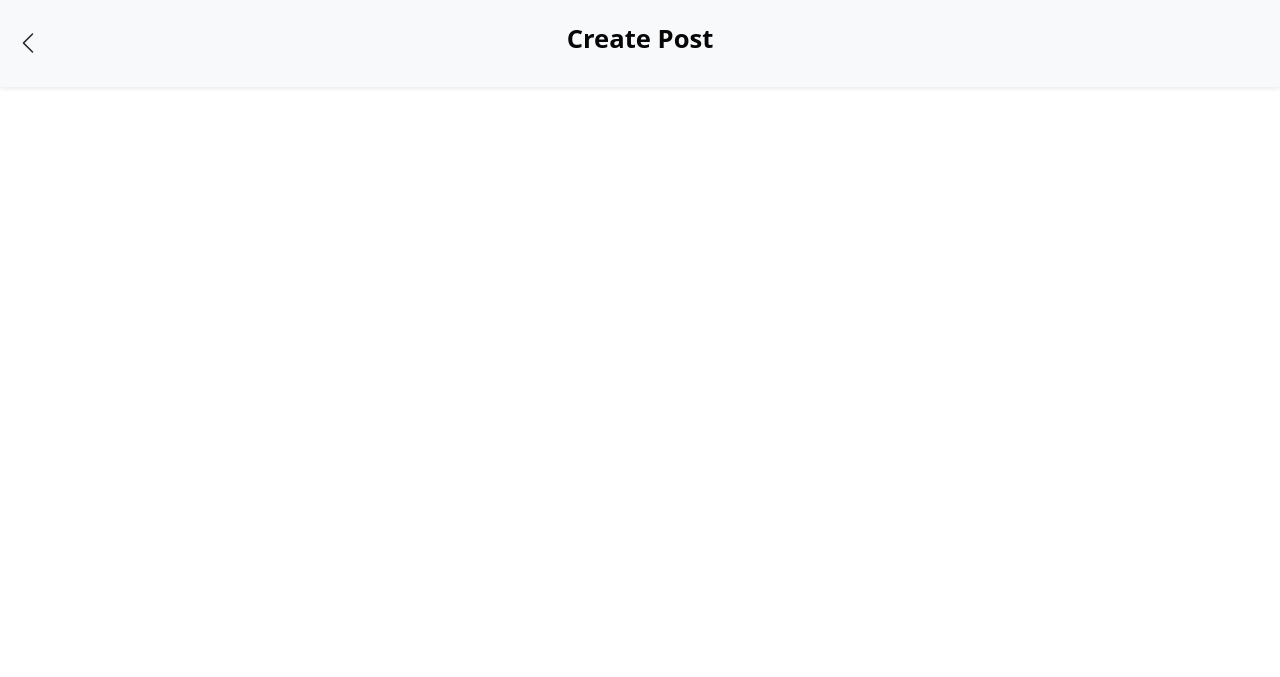
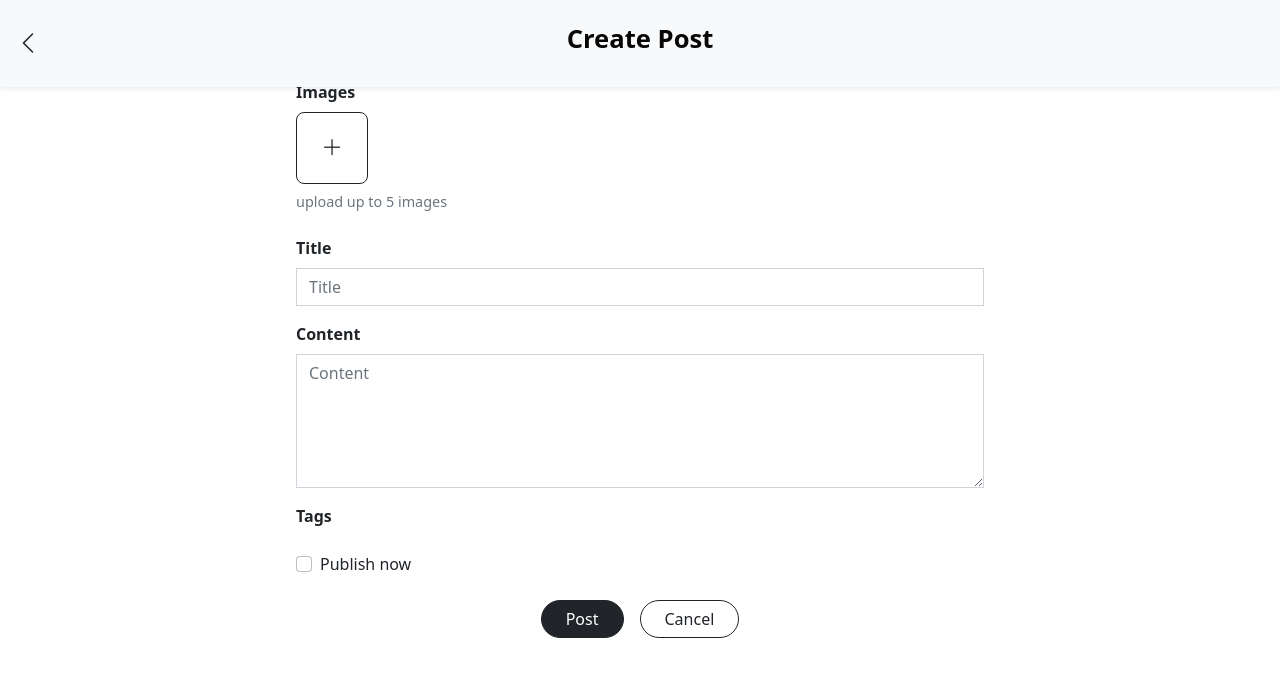
Before and after one commit to JJYNG1023/Project_3_Mira_Blog, a Django app: page /create_post/ in a window 1280 px wide. Before the commit the part shown is almost empty. Shown: the top 677 px of the page. Run offline with Django 4.2, Linux system fonts and the light colour scheme; the visitor is signed in with stand-in values (Sample User, id 1); data that the repository does not hold is empty.

Commit message:
add layout to create post

```diff
--- a/blog/static/blog/css/style.css
+++ b/blog/static/blog/css/style.css
@@ -492,6 +492,27 @@ div.mira-post-image {
    create post image upload
 ------------------------------ */
 
+.image-upload-box {
+    width: 72px;
+    height: 72px;
+    border: 1px solid var(--secondary-color);
+    border-radius: var(--radius-md);
+    display: flex;
+    align-items: center;
+    justify-content: center;
+    font-size: var(--font-size-xl);
+    color: var(--secondary-color);
+    background-color: var(--background-color);
+    cursor: pointer;
+}
+
+.image-preview-thumb {
+    width: 72px;
+    height: 72px;
+    object-fit: cover;
+    border-radius: var(--radius-md);
+    border: 1px solid var(--secondary-color);
+}
 
 /* -----------------------------
    Bottom mobile navigation
--- a/blog/templates/blog/create_post.html
+++ b/blog/templates/blog/create_post.html
@@ -23,6 +23,75 @@
 
 </header>
 
+<section class="container post-detail-section">
+    <form method="post" enctype="multipart/form-data">
+        {% csrf_token %}
+        {{ post_form.non_field_errors }}
+        <!--area for uploading images-->
+        <div class="mb-4">
+            <label class="form-label fw-bold">
+                Images
+            </label>
+            <div id="imagePreviewWrapper" class="d-flex flex-wrap gap-2 mb-2">
+                <label for="imageInput" class="image-upload-box">
+                    <i class="bi bi-plus-lg"></i>
+                </label>
+            </div>
+
+            <input class="d-none" type="file" id="imageInput" name="images" accept="image/*" multiple>
+            <p class="mira-post-preview text-muted">
+                upload up to 5 images
+            </p>
+        </div>
+
+        <!--title field-->
+        <div class="mb-3">
+            <label for="{{ post_form.title.id_for_label }}" class="form-label fw-bold">
+                Title
+            </label>
+            {{ post_form.title }}
+            {{ post_form.title.errors }}
+        </div>
+
+        <!--content field-->
+        <div class="mb-3">
+            <label for="{{ post_form.content.id_for_label }}" class="form-label fw-bold">
+                Content
+            </label>
+            {{ post_form.content }}
+            {{ post_form.content.errors }}
+        </div>
+
+        <!--tag filter-->
+        <div class="mb-3">
+            <label class="form-label fw-bold ">
+                Tags
+            </label>
+            {{ post_form.tags }}
+            {{ post_form.tags.errors }}
+        </div>
+
+        <!-- Publish checkbox -->
+        <div class="form-check mb-4">
+            {{ post_form.is_published }}
+            <label for="{{ post_form.is_published.id_for_label }}" class="form-check-label">
+                Publish now
+            </label>
+        </div>
+
+        <div class="d-flex justify-content-center gap-3 mb-5">
+            <button type="submit" class="btn btn-dark rounded-pill px-4">
+                Post
+            </button>
+
+            <a href="{% url 'home' %}" class="btn btn-outline-dark rounded-pill px-4">
+                Cancel
+            </a>
+        </div>
+
+    </form>
+
+</section>
 
 
 {% endblock %}
```
